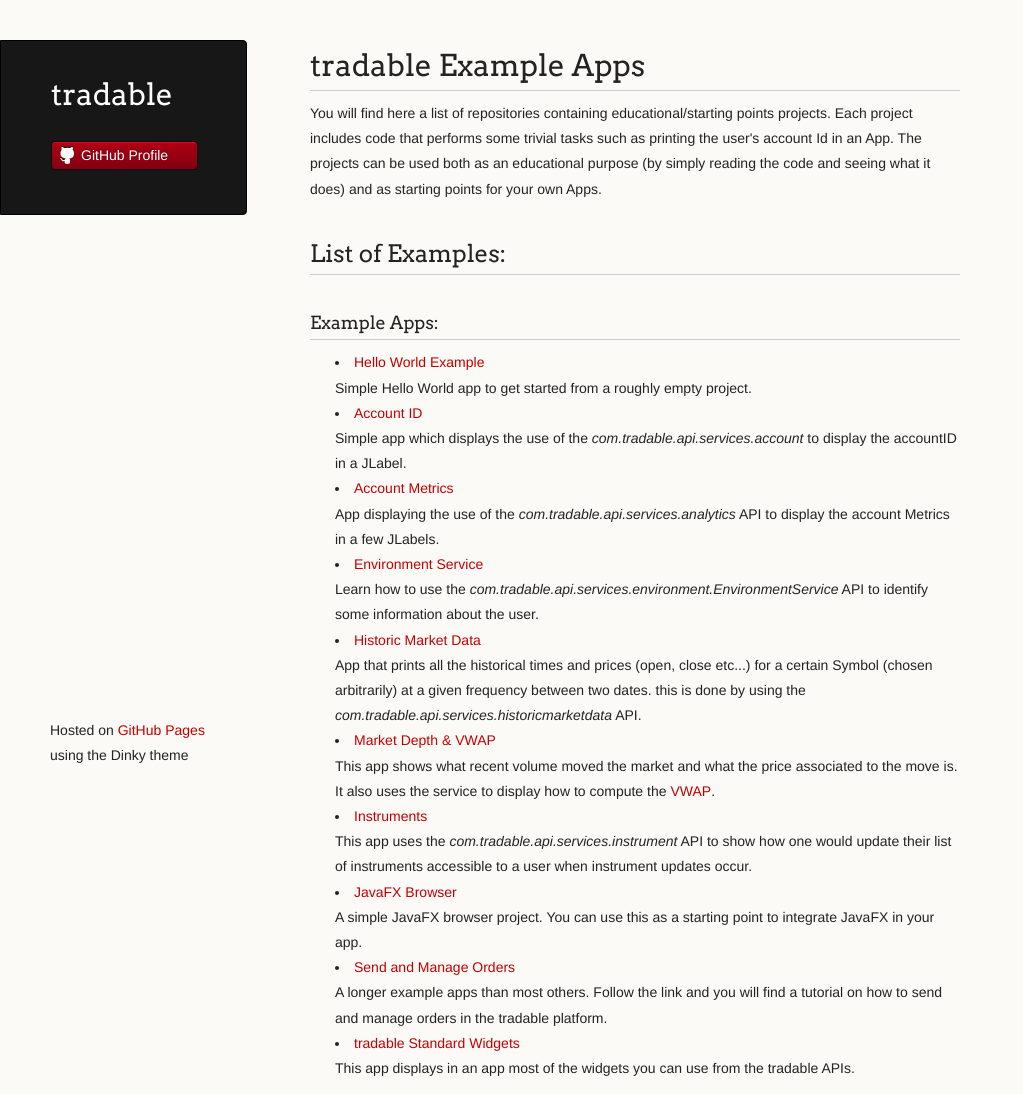
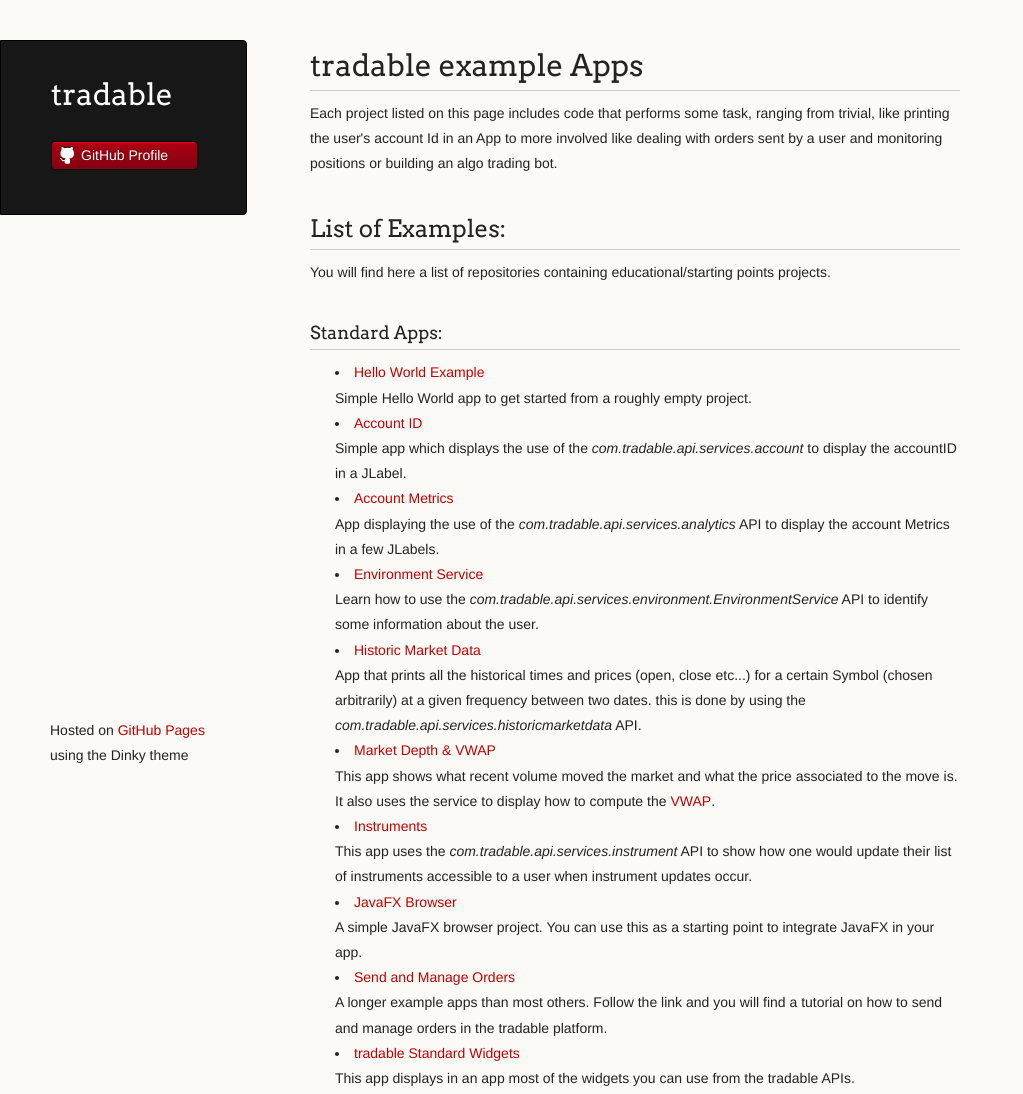
Before and after one commit to tradable/tradable.github.io, a plain HTML site: page index.html in a window 1280 px wide. Shown: the top 1094 px of the page, without its empty margins (0-1023 px from the left). Drawn offline with Linux system fonts and the light colour scheme.

Commit message:
Replace master branch with page content via GitHub

```diff
--- a/index.html
+++ b/index.html
@@ -28,16 +28,19 @@
       </header>
       <section>
         <h1>
-<a name="tradable-example-apps" class="anchor" href="#tradable-example-apps"><span class="octicon octicon-link"></span></a>tradable Example Apps</h1>
+<a name="tradable-example-apps" class="anchor" href="#tradable-example-apps"><span class="octicon octicon-link"></span></a>tradable example Apps</h1>
 
-<p>You will find here a list of repositories containing educational/starting points projects. Each project includes code that performs some trivial tasks such as printing the user's account Id in an App.
-The projects can be used both as an educational purpose (by simply reading the code and seeing what it does) and as starting points for your own Apps. </p>
+<p>Each project listed on this page includes code that performs some task, ranging from
+trivial, like printing the user's account Id in an App to more involved like dealing with orders
+sent by a user and monitoring positions or building an algo trading bot.</p>
 
 <h2>
 <a name="list-of-examples" class="anchor" href="#list-of-examples"><span class="octicon octicon-link"></span></a>List of Examples:</h2>
 
+<p>You will find here a list of repositories containing educational/starting points projects. </p>
+
 <h3>
-<a name="example-apps" class="anchor" href="#example-apps"><span class="octicon octicon-link"></span></a>Example Apps:</h3>
+<a name="standard-apps" class="anchor" href="#standard-apps"><span class="octicon octicon-link"></span></a>Standard Apps:</h3>
 
 <ul>
 <li>
```
Also changed, not shown: params.json (+1 -1 lines).
